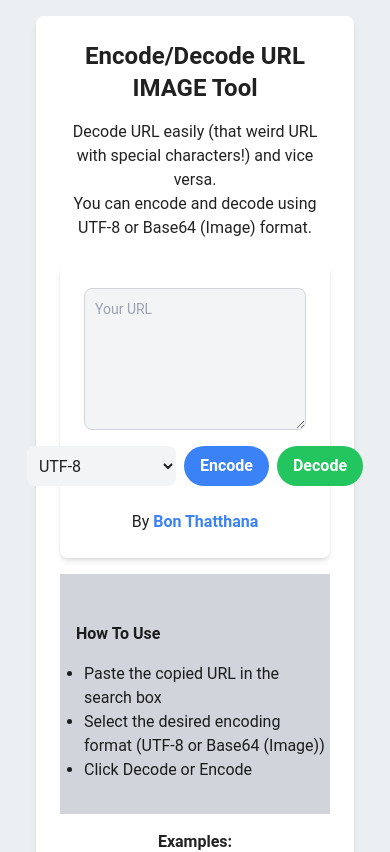
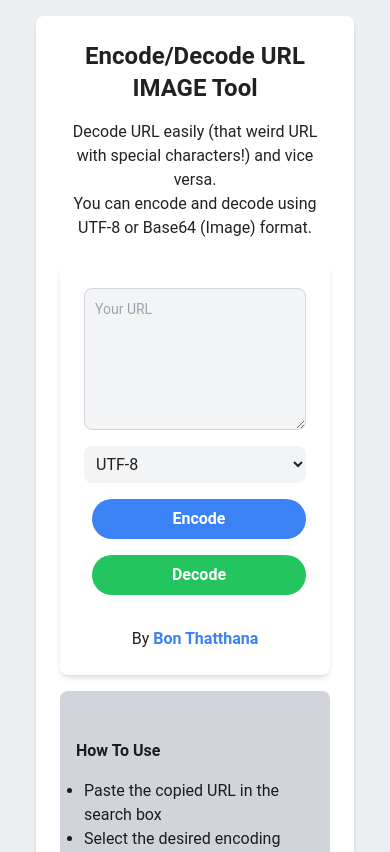
Before and after one commit to BallThatthana/encodedecode, a Vue app: page / in a window 390 px wide. Shown: the top 852 px of the page. Built offline with nearby package versions, Linux system fonts and the light colour scheme.

Commit message:
fixing design

```diff
--- a/src/components/EncodeDecode.vue
+++ b/src/components/EncodeDecode.vue
@@ -8,19 +8,19 @@
         class="block w-full p-2.5 text-sm text-gray-900 bg-gray-100 rounded-lg border border-gray-300 focus:ring-blue-500 focus:border-blue-500"
         placeholder="Your URL"
       ></textarea>
-      <div class="flex justify-center space-x-2">
-        <select v-model="encodingType" class="bg-gray-100 rounded-lg p-2">
+      <div class="flex flex-col sm:flex-row justify-center space-x-2">
+        <select v-model="encodingType" class="bg-gray-100 rounded-lg p-2 mb-2">
           <option value="utf8">UTF-8</option>
           <option value="base64">Base64 (Image)</option>
         </select>
         <button
-          class="bg-blue-500 hover:bg-blue-700 text-white font-bold py-2 px-4 rounded-full"
+          class="bg-blue-500 hover:bg-blue-700 text-white font-bold py-2 sm:px-4 my-2 rounded-full"
           @click.prevent="encodeLink"
         >
           Encode
         </button>
         <button
-          class="bg-green-500 hover:bg-green-700 text-white font-bold py-2 px-4 rounded-full"
+          class="bg-green-500 hover:bg-green-700 text-white font-bold py-2 sm:px-4 my-2 rounded-full"
           @click.prevent="decodeLink"
         >
           Decode
--- a/src/components/Main.vue
+++ b/src/components/Main.vue
@@ -1,10 +1,10 @@
 <template>
     <div class="text-center p-6 bg-white shadow-md rounded-lg">
-      <h1 class="text-2xl font-bold mb-4">Encode/Decode URL IMAGE Tool</h1>
+      <h1 class="text-2xl font-bold mb-4 break-words">Encode/Decode URL IMAGE Tool</h1>
       <p>Decode URL easily (that weird URL with special characters!) and vice versa.</p>
       <p>You can encode and decode using UTF-8 or Base64 (Image) format.</p>
       <EncodeDecode></EncodeDecode>
-      <div class="bg-gray-300 mt-4 py-4">
+      <div class="bg-gray-300 mt-4 py-4 rounded-lg">
         <p class="font-bold mt-4 p-4 text-left">How To Use</p>
         <ul class="list-disc mb-4 ml-6 text-left">
             <li>Paste the copied URL in the search box</li>
```
